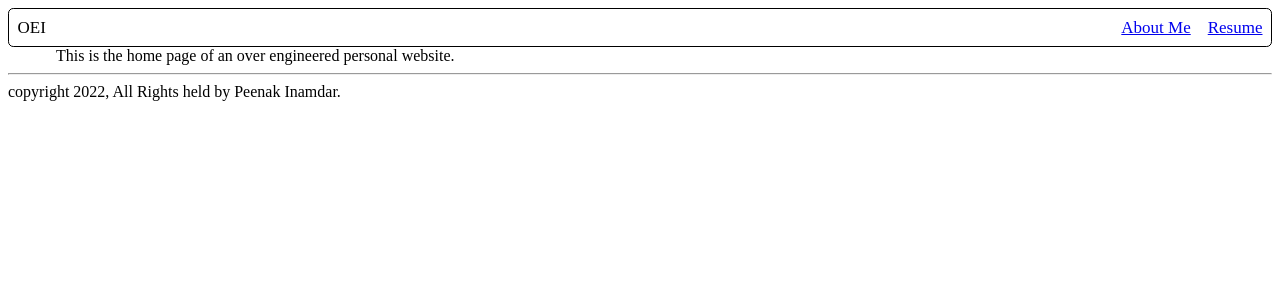
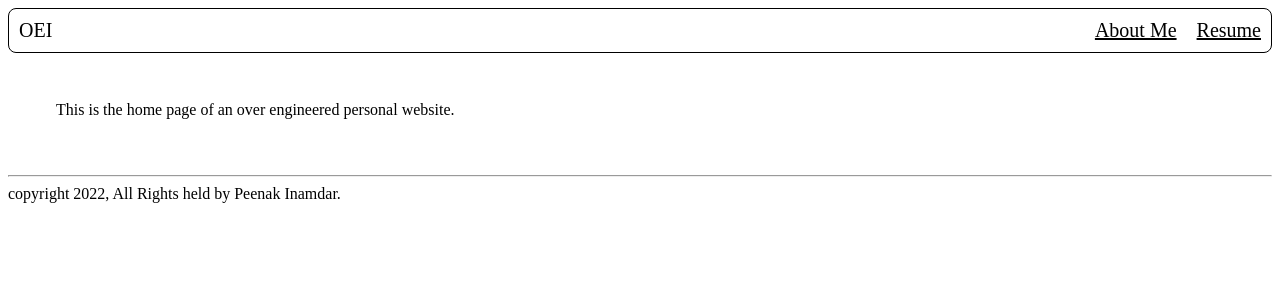
Before and after one commit to overengineeredit/overengineeredsite, a Django app: page / in a window 1280 px wide. Shown: the top 300 px of the page. Run offline with Django 3.2, Linux system fonts and the light colour scheme; parts of the project's set-up code (start-up, migrations or seed data) failed here and were passed over.

Commit message:
fixed verticle padding

```diff
--- a/overengineeredsite/static/overengineeredsite.css
+++ b/overengineeredsite/static/overengineeredsite.css
@@ -2,7 +2,7 @@
 nav {
     overflow: hidden;
     text-decoration: none;
-    border-radius: .33em;
+    border-radius: .5em;
     border-width: 1px;
     border-color: black;
     border-style: solid;
@@ -17,7 +17,7 @@ nav div {
     float: left;
     text-align: center;
     text-decoration: none;
-    font-size: 17px;
+    font-size: 1.25em;
     padding: .5em;
 }
 
@@ -31,8 +31,13 @@ nav div a:hover {
     font-weight: bold;
 }
 
+nav div a:any-link {
+    color:black;
+
+}
 /* body copy */
 content {
+    display: block;
     padding: 3em;
 }
 
```
